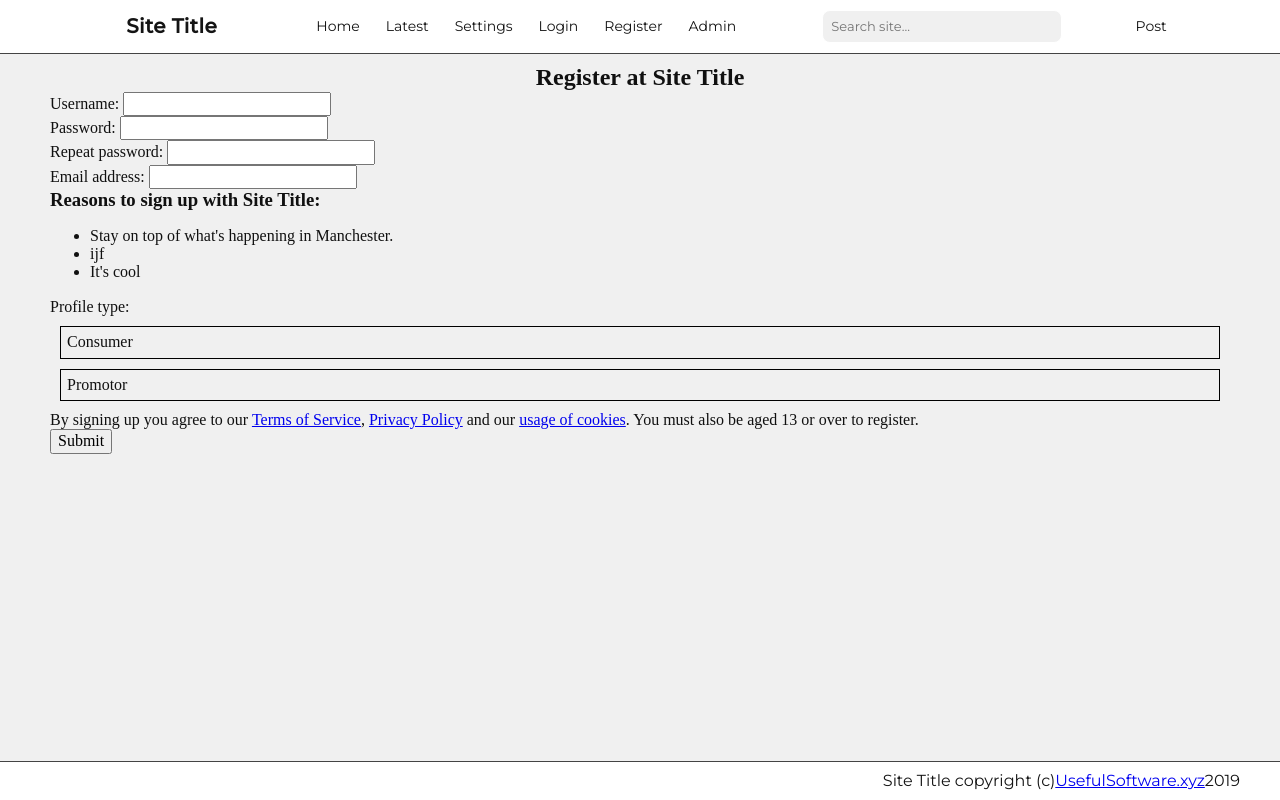
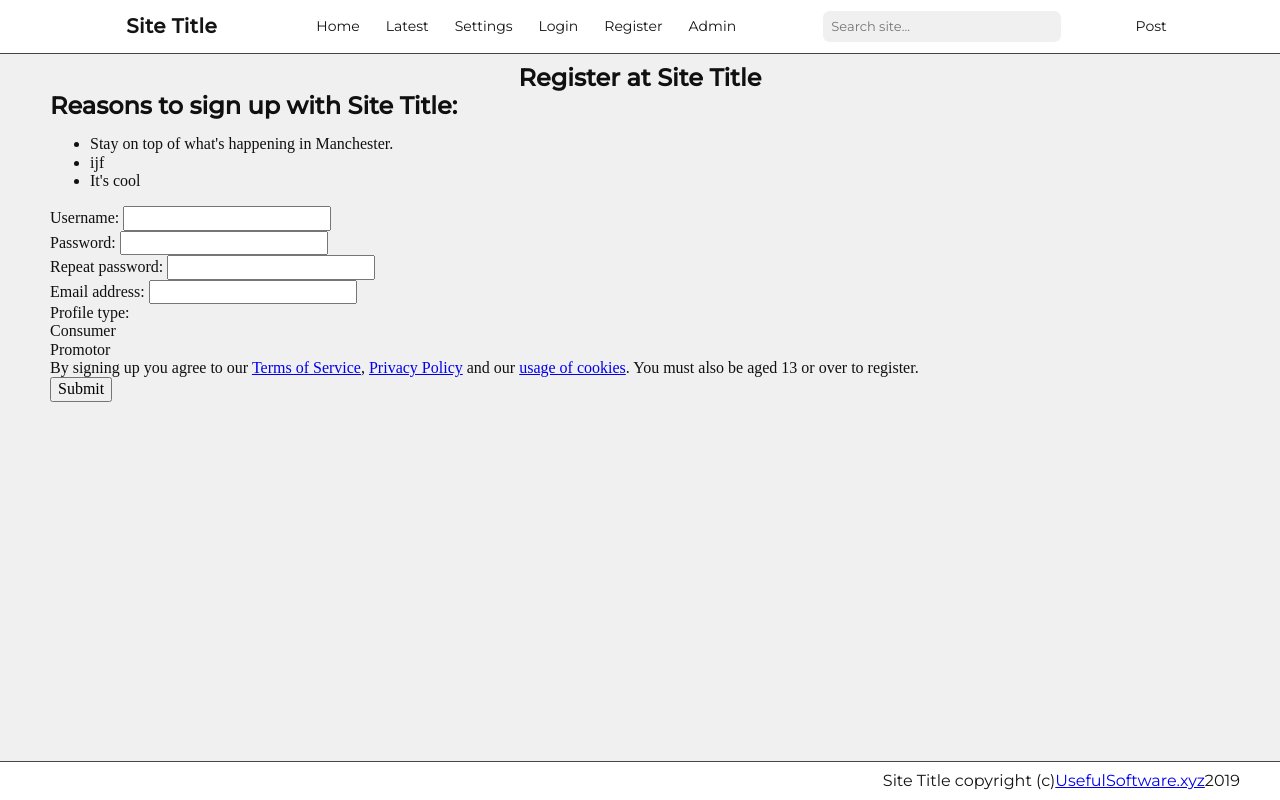
Before and after one commit to tedjenkins/forum, a Vue app: page /register in a window 1280 px wide. Built offline with nearby package versions, Linux system fonts and the light colour scheme; the HTML template or start-up script is replaced by a standard one.

Commit message:
LoginRegisterForm code finalised; SiteSearchBox component

```diff
--- a/src/App.vue
+++ b/src/App.vue
@@ -17,7 +17,7 @@
           <router-link to="/admin">Admin</router-link>
           <!-- end v-if -->
         </nav>
-        <HeaderSiteSearch/>
+        <SiteSearchBox/>
         <div id="site-post">Post</div>
       </div>
     </header>
@@ -32,11 +32,11 @@
 
 <script lang="ts">
 import { Component, Vue } from 'vue-property-decorator';
-import HeaderSiteSearch from '@/components/HeaderSiteSearch.vue';
+import SiteSearchBox from '@/components/SiteSearchBox.vue';
 
 @Component({
   components: {
-    HeaderSiteSearch,
+    SiteSearchBox,
   }
 })
 
--- a/src/components/LoginRegisterForm.vue
+++ b/src/components/LoginRegisterForm.vue
@@ -1,10 +1,12 @@
 <template>
   <form class="site-form-login-register" :id="formId" @submit.prevent="handleForm">
     <h1>{{ formHeader }} {{ this.$siteName }}</h1>
-    <div class="form-section" v-for="element in inputElements" :key="element.index">
-      <label :for="element.id">{{ element.label }}: </label> <input :type="element.type" minlength="6" maxlength="24" :id="element.id" @input="validateInput"/> <div class="form-input-wordcount"></div>
-    </div>
-    <div class="form-section" v-html="element.html" v-for="element in customElements" :key="element.index"></div>
+    <template v-for="element of elements">
+      <div class="form-section" v-if="element.html" v-html="element.html" :key="element.index"></div>
+      <div class="form-section" v-else-if="!element.html" :key="element.index">
+        <label :for="element.id">{{ element.label }}: </label> <input :type="element.type" minlength="6" maxlength="24" :id="element.id" @input="validateInput"/> <div class="form-input-wordcount"></div>
+      </div>
+    </template>
   </form>
 </template>
 
@@ -19,8 +21,7 @@ import { isEmail } from 'validator';
 export default class LoginRegisterForm extends Vue {
   @Prop() private formId!: string;
   @Prop() private formHeader!: string;
-  @Prop() private inputElements!: object[];
-  @Prop() private customElements!: object[];
+  @Prop() private elements!: object[];
 
   /**
    * Pre-submit validation. Displays current char length with max length beside input field (e.g. 33/128), adds / removes 'valid' class from field's <label>.
@@ -81,5 +82,26 @@ export default class LoginRegisterForm extends Vue {
 </script>
 
 <style lang="scss" scoped>
+h1 {
+  font-size: 24px;
+  text-align: center;
+}
 
+// Class to add to label elements, for marking input as success / valid.
+.valid-input {
+  color: forestgreen;
+}
+
+.form-section:last-child {
+  justify-content: space-evenly;
+}
+
+#form-profile-type {
+  & > * {
+    border: 1px solid black;
+    cursor: pointer;
+    margin: 10px;
+    padding: 6px;
+  }
+}
 </style>
--- a/src/components/HeaderSiteSearch.vue
+++ b/src/components/SiteSearchBox.vue
@@ -1,5 +1,5 @@
 <template>
-  <div id="site-search">
+  <div class="site-search">
     <input type="text" placeholder="Search site..."/>
   </div>
 </template>
@@ -11,11 +11,11 @@ import { Component, Vue } from 'vue-property-decorator';
   components: {},
 })
 
-export default class HeaderSiteSearch extends Vue {}
+export default class SiteSearchBox extends Vue {}
 </script>
 
 <style lang="scss" scoped>
-#site-search input {
+.site-search input {
   background-color: $light-site-main-bgcolor;
   border: 1px solid white;
   border-radius: 8px;
--- a/src/globals.scss
+++ b/src/globals.scss
@@ -14,6 +14,7 @@ html {
 }
 
 h1,h2,h3,h4,h5,h6 {
+  font-family: 'Montserrat', Helvetica, Arial, sans-serif;
   margin: 0px;
 }
 
--- a/src/views/Login.vue
+++ b/src/views/Login.vue
@@ -1,6 +1,6 @@
 <template>
   <div id="login">
-    <LoginRegisterForm formId="login-form" formHeader="Log in to " :inputElements="inputElements" :customElements="customElements"/>
+    <LoginRegisterForm formId="login-form" formHeader="Log in to " :elements="formElements"/>
   </div>
 </template>
 
@@ -40,23 +40,12 @@ formElements.forEach((obj, index) => Object.defineProperty(obj, 'index', { value
 })
 
 export default class Login extends Vue {
-  get customElements() {
-    return formElements.filter(entry => entry.html);
-  }
-
-  get inputElements() {
-    return formElements.filter(entry => !entry.html);
+  get formElements() {
+    return formElements;
   }
 }
 </script>
 
 <style lang="scss" scoped>
-h1 {
-  font-size: 24px;
-  text-align: center;
-}
 
-.form-section:last-child {
-  justify-content: space-evenly;
-}
 </style>
--- a/src/views/Register.vue
+++ b/src/views/Register.vue
@@ -1,18 +1,17 @@
 <template>
   <div id="register">
-    <LoginRegisterForm formId="register-form" formHeader="Register at " :inputElements="inputElements" :customElements="customElements"/>
+    <LoginRegisterForm formId="register-form" formHeader="Register at " :elements="formElements"/>
   </div>
 </template>
 
 <script lang="ts">
 import { Component, Prop, Vue } from 'vue-property-decorator';
 import LoginRegisterForm from '@/components/LoginRegisterForm.vue';
-import * as v from '../main';
 
 const formElements = [
   {
     html:
-    `<h3>Reasons to sign up with ${Vue.prototype.$siteName}:</h3>
+    `<h2>Reasons to sign up with ${Vue.prototype.$siteName}:</h2>
       <ul>
         <li>Stay on top of what's happening in Manchester.</li>
         <li>ijf</li>
@@ -67,37 +66,12 @@ formElements.forEach((obj, index) => Object.defineProperty(obj, 'index', { value
 })
 
 export default class Register extends Vue {
-  get customElements() {
-    return formElements.filter(entry => entry.html);
-  }
-
-  get inputElements() {
-    return formElements.filter(entry => !entry.html);
+  get formElements() {
+    return formElements;
   }
 }
 </script>
 
-<style lang="scss">
-h1 {
-  font-size: 24px;
-  text-align: center;
-}
+<style lang="scss" scoped>
 
-// Class to add to label elements, for marking input as success / valid.
-.valid-input {
-  color: forestgreen;
-}
-
-.form-section:last-child {
-  justify-content: space-evenly;
-}
-
-#form-profile-type {
-  & > * {
-    border: 1px solid black;
-    cursor: pointer;
-    margin: 10px;
-    padding: 6px;
-  }
-}
 </style>
```
